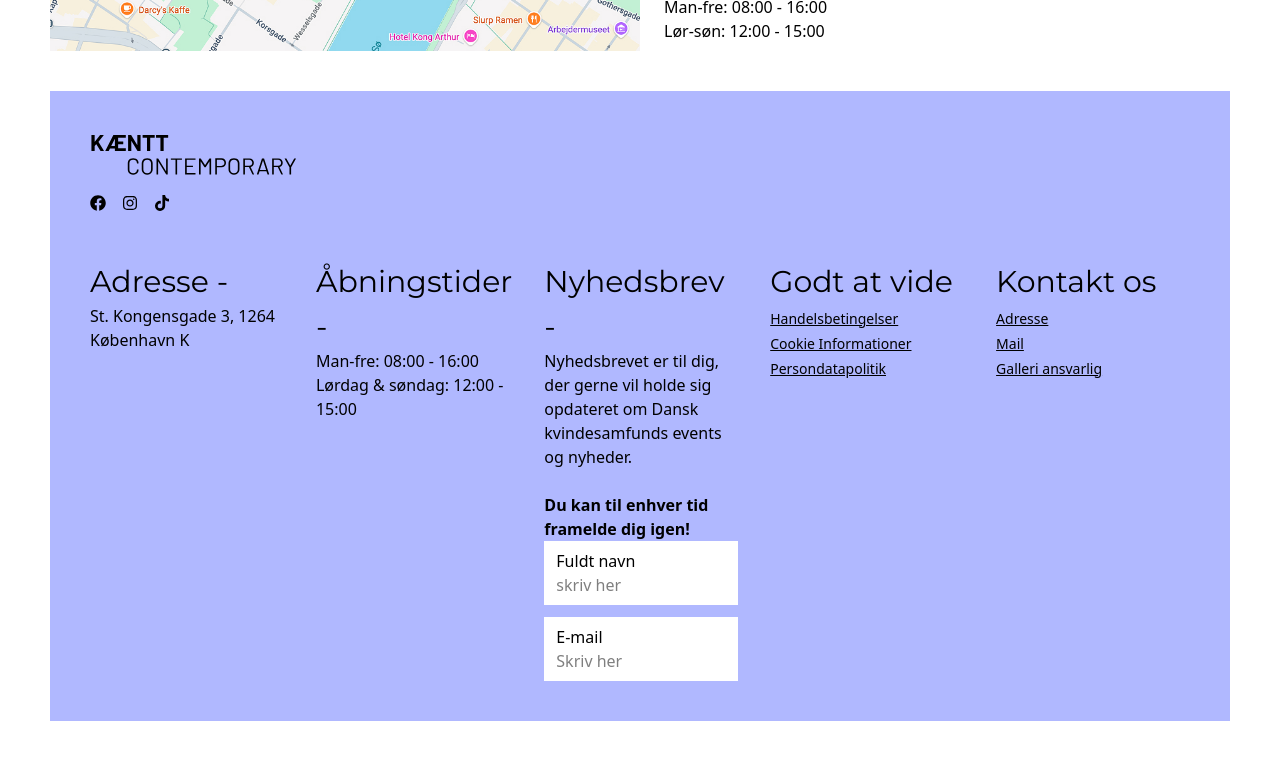
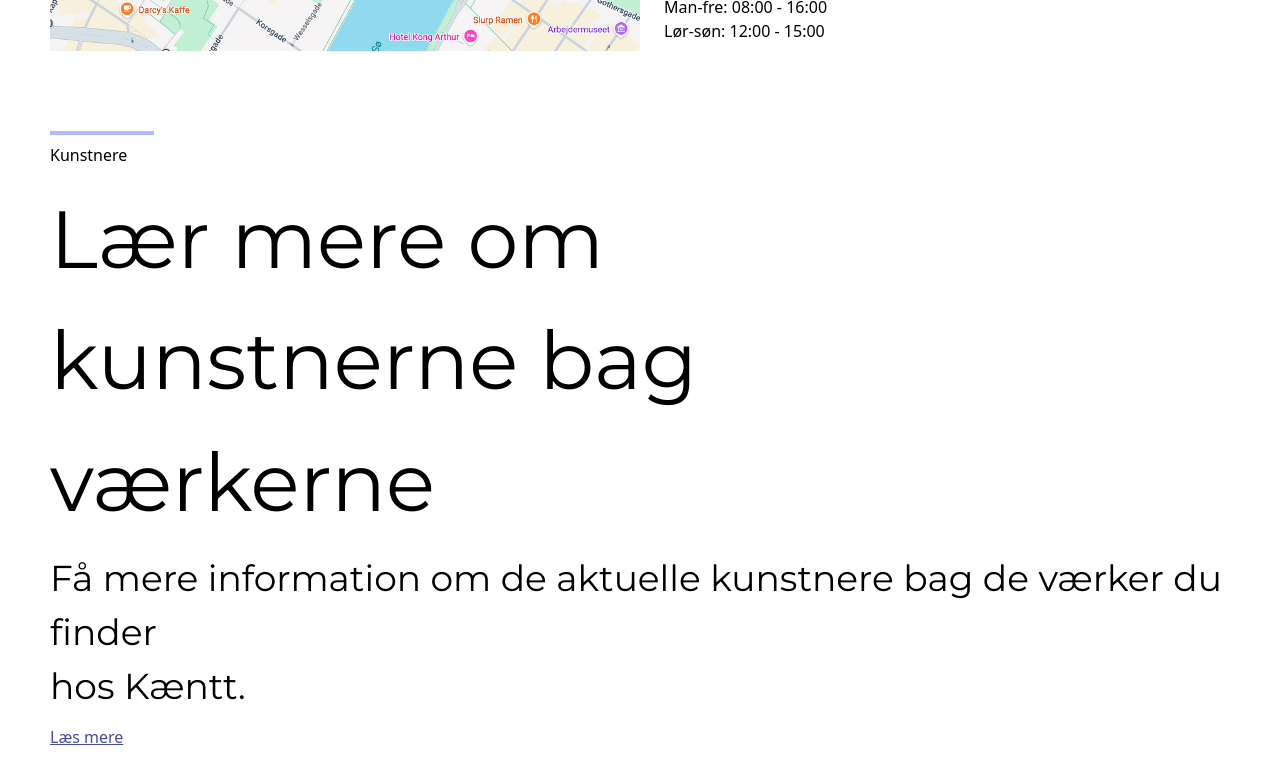
Before and after one commit to Aljo0004/4_sem_eksamen, a Next.js app: page / in a window 1280 px wide. Shown: the part 1240-2011 px from the top of the page. Before the commit the page ends 1961 px from the top, so only its background shows below. Built offline with nearby package versions, Linux system fonts and the light colour scheme.

Commit message:
Refactor code structure for improved readability and maintainability

```diff
--- a/src/app/components/LearnMore.jsx
+++ b/src/app/components/LearnMore.jsx
@@ -1,5 +1,27 @@
 const LearnMore = () => {
-  return <div></div>;
+  return (
+    <section className="learn-more">
+      <div className="card-body">
+        <div className="mb-3">
+          <div className="bg-(--primary-blue) h-1 w-26 mb-2 mt-10"></div>
+          <p className="">Kunstnere</p>
+        </div>
+
+        <h3>
+          Lær mere om <br></br>kunstnerne bag<br></br> værkerne
+        </h3>
+        <h5 className="mt-2">
+          Få mere information om de aktuelle kunstnere bag de værker du finder<br></br> hos Kæntt.
+        </h5>
+
+        <a href="#" className="mt-3 inline-block underline hover:text-primary text-(--secondary-blue)">
+          Læs mere
+        </a>
+
+        <img src="/images/Learn-More_img.jpg" alt="Learn more" className="mt-6 w-full object-cover" />
+      </div>
+    </section>
+  );
 };
 
 export default LearnMore;
```
Also changed, not shown: public/Images/Learn-More_img.jpg (added).
